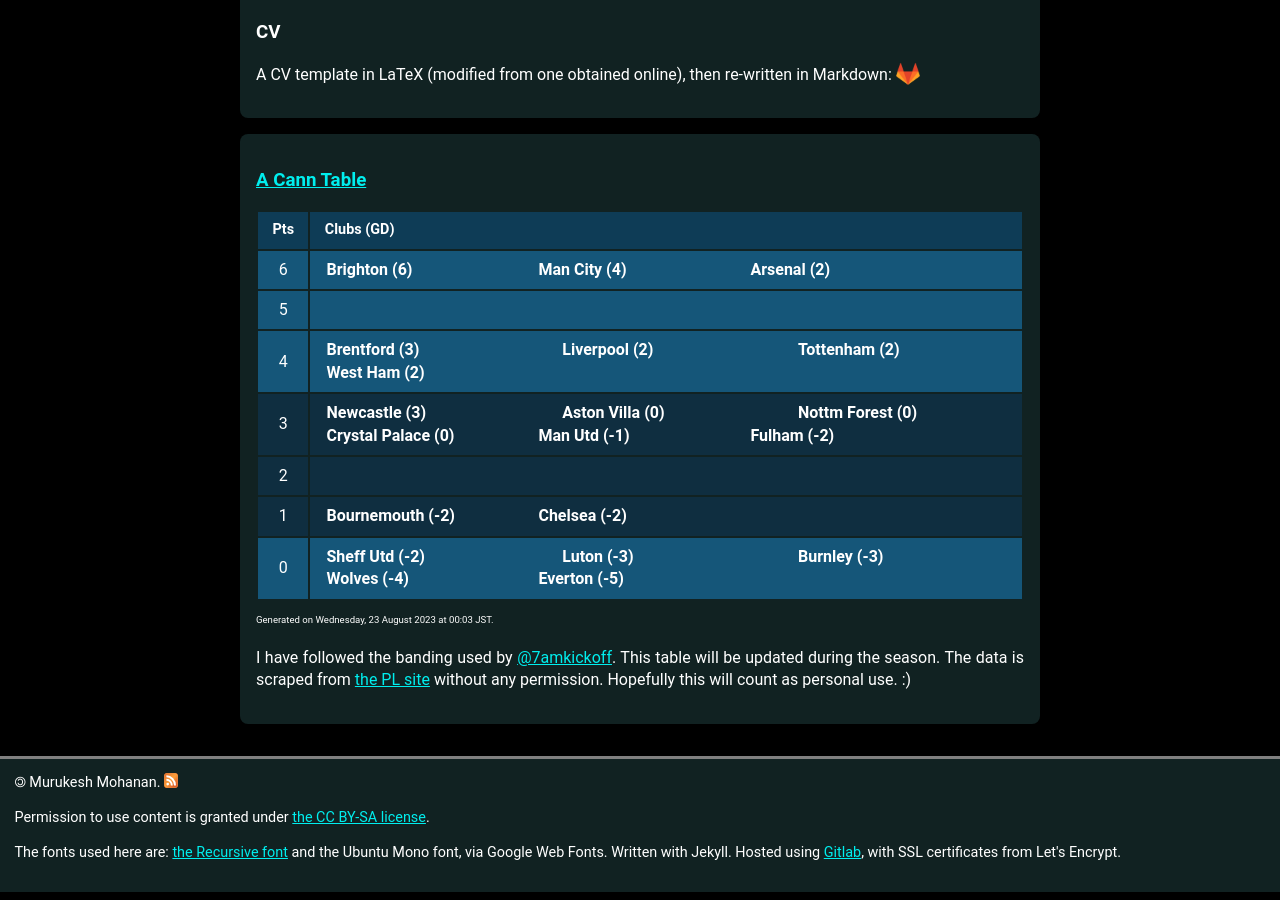
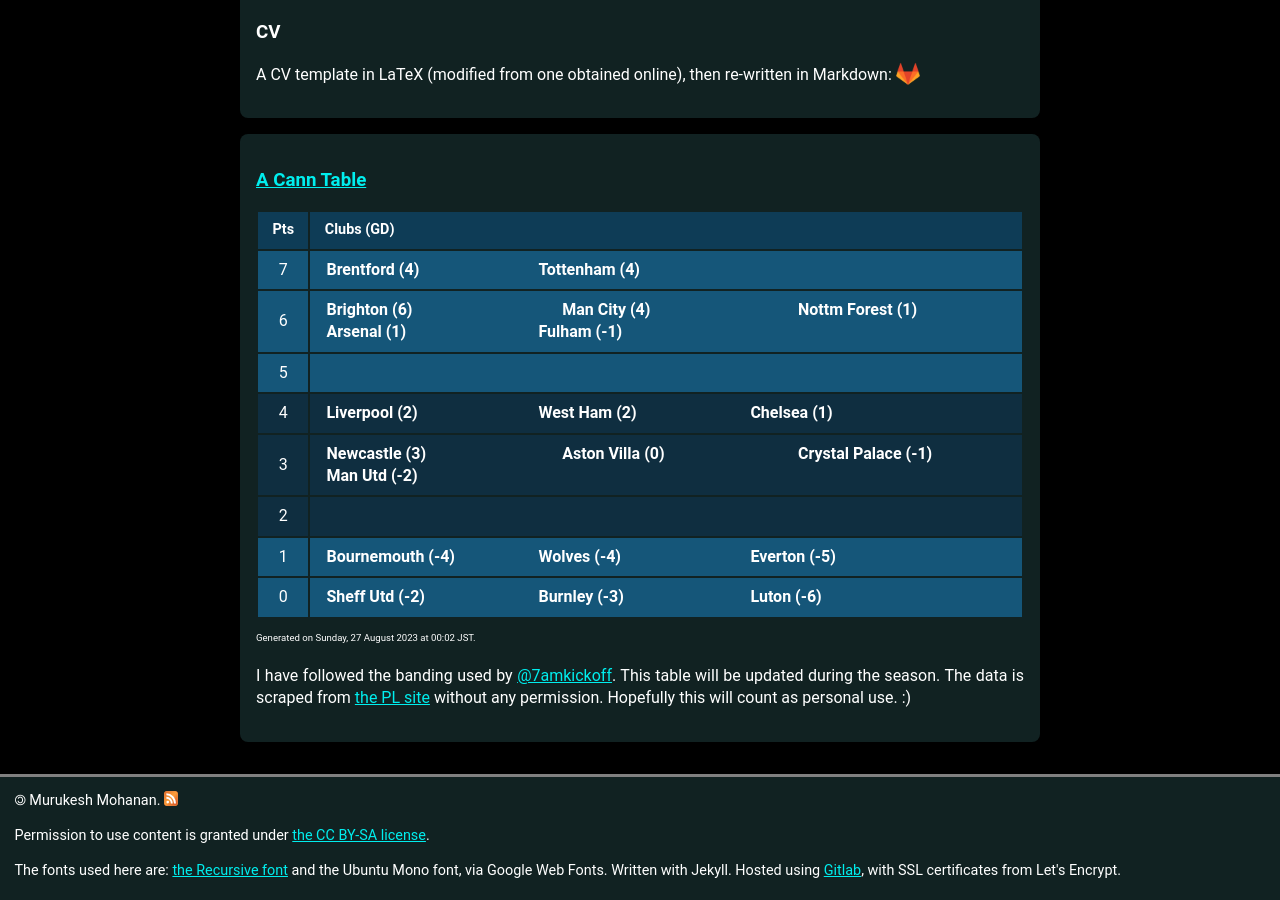
Before and after one commit to muru/muru.github.io, a Jekyll site: the page built from resources.md, in a window 1280 px wide and 900 px high, scrolled down 1235 px. Built offline with Jekyll 4.4.1, drawn with Linux system fonts in a browser that asks for light colours; some web fonts are replaced.

Commit message:
updated cann-table: Sun 27 Aug 00:02:30 JST 2023

```diff
--- a/cann-table.html
+++ b/cann-table.html
@@ -1,11 +1,20 @@
 <table id="cann-table">
 <thead> <th> Pts </th> <th> Clubs (GD) </th> </thead>
+	<tr class="cann-row-1">
+		<td class="cann-point"> 7 </td>
+		<td class="cann-clubs">
+			<span class="club-name"> Brentford (4) </span>
+			<span class="club-name"> Tottenham (4) </span>
+		</td>
+ 	</tr>
 	<tr class="cann-row-1">
 		<td class="cann-point"> 6 </td>
 		<td class="cann-clubs">
 			<span class="club-name"> Brighton (6) </span>
 			<span class="club-name"> Man City (4) </span>
-			<span class="club-name"> Arsenal (2) </span>
+			<span class="club-name"> Nottm Forest (1) </span>
+			<span class="club-name"> Arsenal (1) </span>
+			<span class="club-name"> Fulham (-1) </span>
 		</td>
  	</tr>
 	<tr class="cann-row-1">
@@ -13,13 +22,12 @@
 		<td class="cann-clubs">
 		</td>
  	</tr>
-	<tr class="cann-row-1">
+	<tr class="cann-row-2">
 		<td class="cann-point"> 4 </td>
 		<td class="cann-clubs">
-			<span class="club-name"> Brentford (3) </span>
 			<span class="club-name"> Liverpool (2) </span>
-			<span class="club-name"> Tottenham (2) </span>
 			<span class="club-name"> West Ham (2) </span>
+			<span class="club-name"> Chelsea (1) </span>
 		</td>
  	</tr>
 	<tr class="cann-row-2">
@@ -27,10 +35,8 @@
 		<td class="cann-clubs">
 			<span class="club-name"> Newcastle (3) </span>
 			<span class="club-name"> Aston Villa (0) </span>
-			<span class="club-name"> Nottm Forest (0) </span>
-			<span class="club-name"> Crystal Palace (0) </span>
-			<span class="club-name"> Man Utd (-1) </span>
-			<span class="club-name"> Fulham (-2) </span>
+			<span class="club-name"> Crystal Palace (-1) </span>
+			<span class="club-name"> Man Utd (-2) </span>
 		</td>
  	</tr>
 	<tr class="cann-row-2">
@@ -38,22 +44,21 @@
 		<td class="cann-clubs">
 		</td>
  	</tr>
-	<tr class="cann-row-2">
+	<tr class="cann-row-1">
 		<td class="cann-point"> 1 </td>
 		<td class="cann-clubs">
-			<span class="club-name"> Bournemouth (-2) </span>
-			<span class="club-name"> Chelsea (-2) </span>
+			<span class="club-name"> Bournemouth (-4) </span>
+			<span class="club-name"> Wolves (-4) </span>
+			<span class="club-name"> Everton (-5) </span>
 		</td>
  	</tr>
 	<tr class="cann-row-1">
 		<td class="cann-point"> 0 </td>
 		<td class="cann-clubs">
 			<span class="club-name"> Sheff Utd (-2) </span>
-			<span class="club-name"> Luton (-3) </span>
 			<span class="club-name"> Burnley (-3) </span>
-			<span class="club-name"> Wolves (-4) </span>
-			<span class="club-name"> Everton (-5) </span>
+			<span class="club-name"> Luton (-6) </span>
 		</td>
  	</tr>
 </table>
-<span id="cann-gen-note"> Generated on  Wednesday, 23 August 2023 at 00:03 JST. </span>
+<span id="cann-gen-note"> Generated on  Sunday, 27 August 2023 at 00:02 JST. </span>
```
